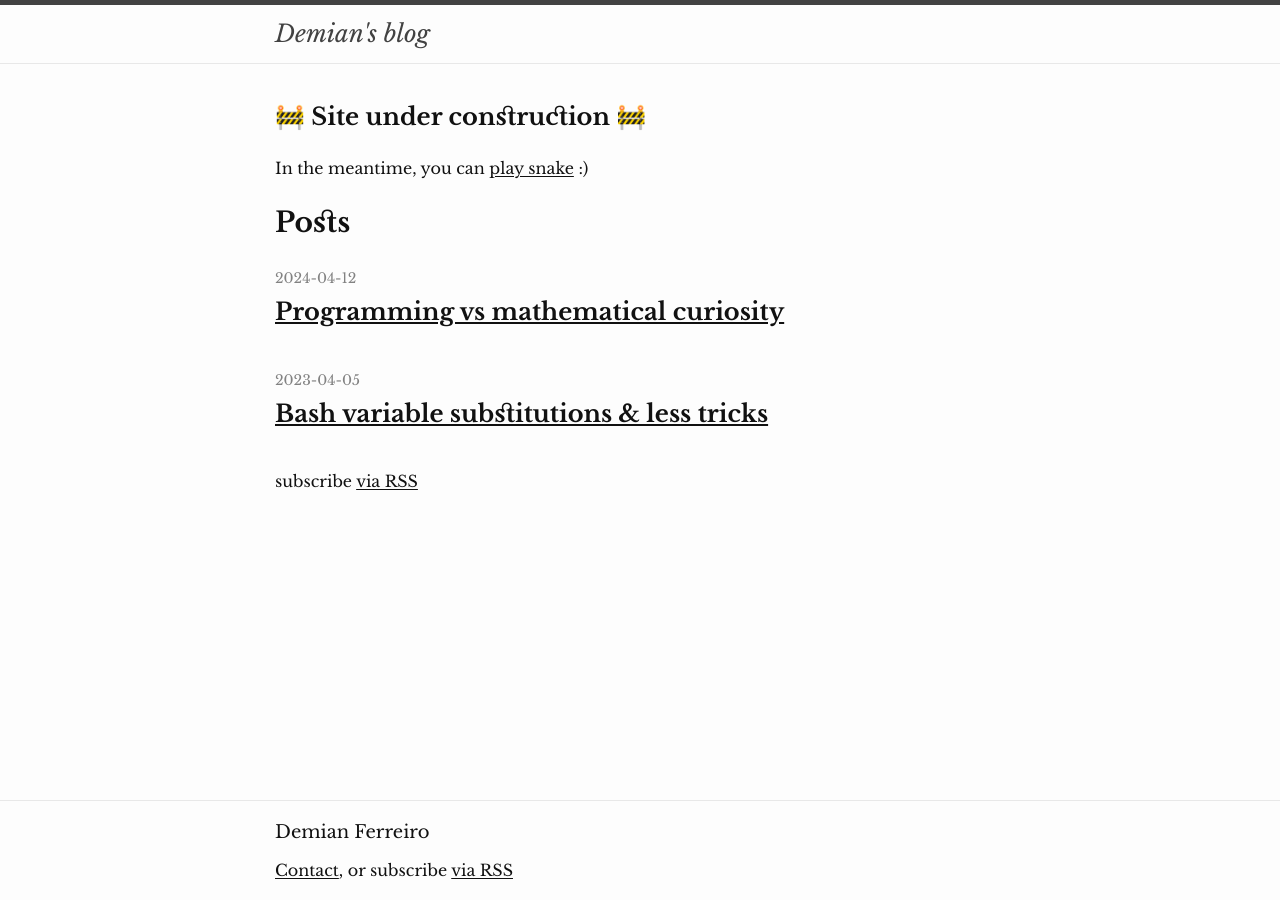
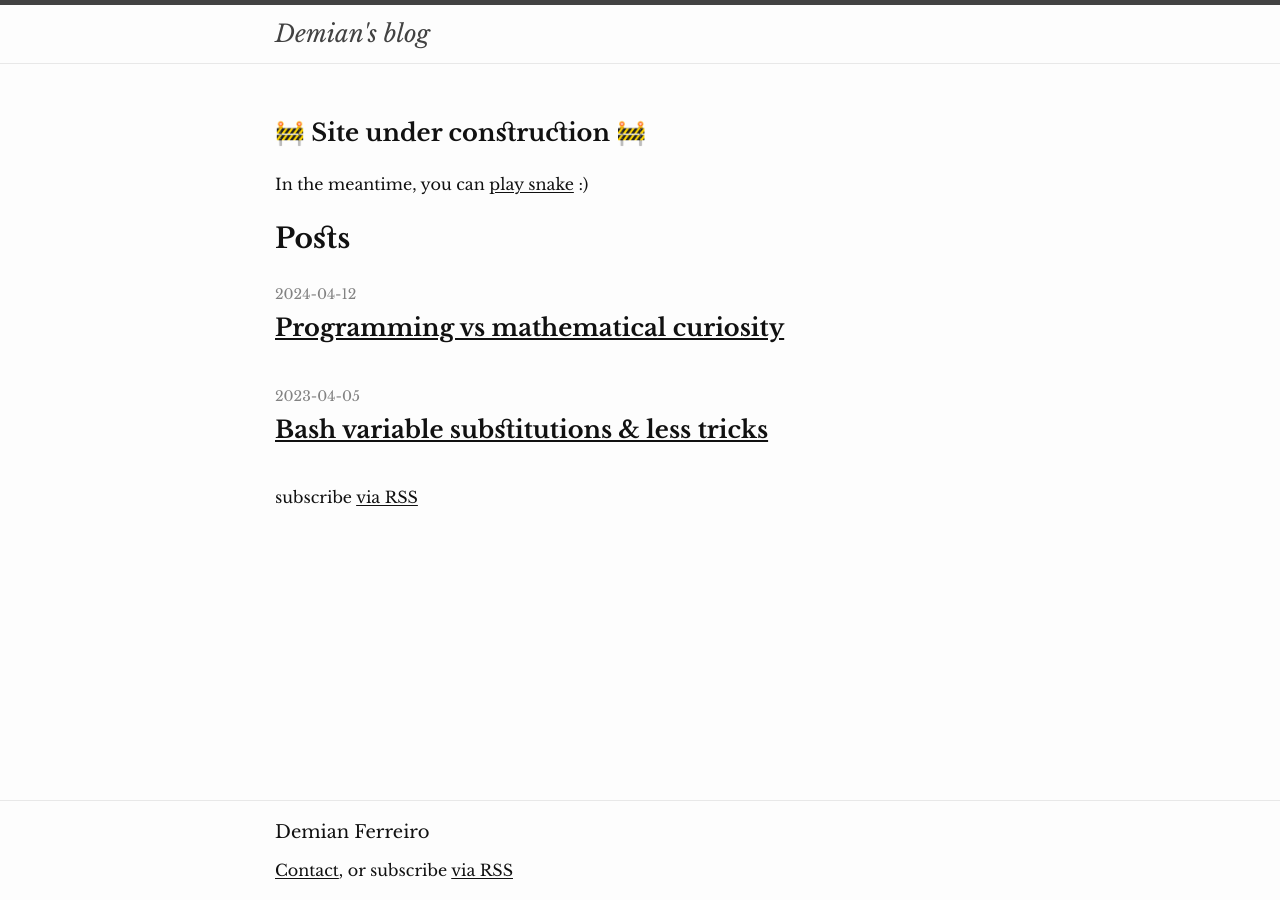
Before and after one commit to epidemian/epidemian.github.io, a Jekyll site: the page built from index.md, in a window 1280 px wide. Built offline with Jekyll 4.4.1, drawn with Linux system fonts in a browser that asks for light colours.

Commit message:
Add some breathing spacing

```diff
--- a/assets/styles.css
+++ b/assets/styles.css
@@ -226,8 +226,12 @@ td {
  * Page content
  */
 .page-content {
-  padding: 2rem 0;
   flex: 1;
+}
+
+.page-content .wrapper {
+  padding-top: min(3rem, 7.5%);
+  padding-bottom: min(3rem, 7.5%);
 }
 
 .page-heading {
@@ -252,7 +256,7 @@ td {
 }
 
 .post-meta > *:not(:first-child)::before {
-  content: ' • '
+  content: ' ⸰ ';
 }
 
 .post-link {
@@ -291,6 +295,13 @@ td {
   font-size: 1.125rem;
 }
 
+.post-content h2,
+.post-content h3,
+.post-content h4 {
+  /* Leave some space between post "sections". */
+  margin-top: 3rem;
+}
+
 .sidenote {
 	float: right;
   clear: right;
@@ -322,7 +333,7 @@ td {
 }
 
 /**
- * Small screen styles
+ * Small screens layout.
  */
 @media screen and (max-width: 760px) {
   .wrapper {
```
